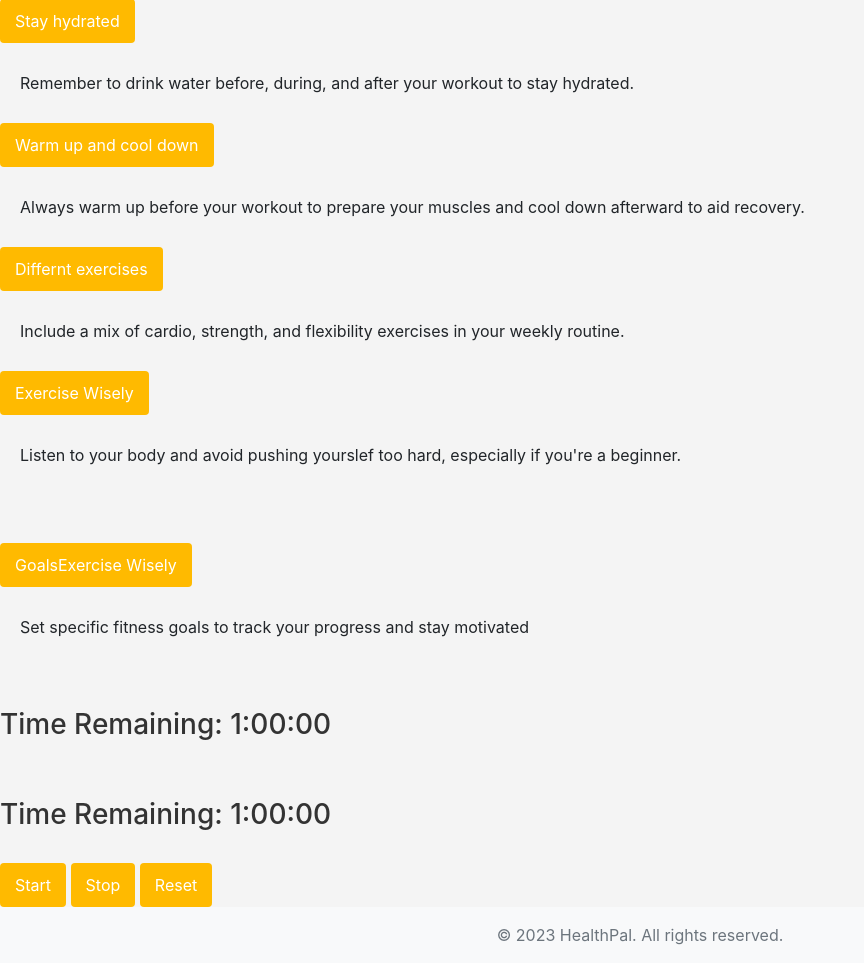
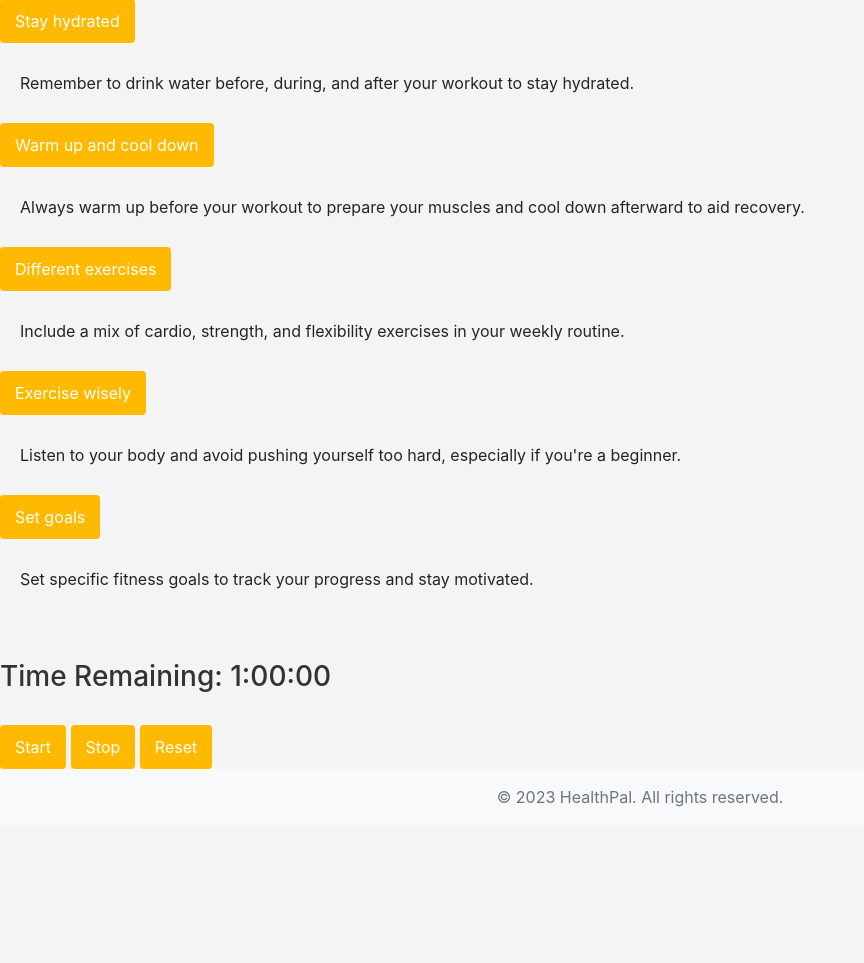
Before and after one commit to Cassdaspella/MyHealthPal, a Flask app: page /exercise in a window 1280 px wide. Shown: the part 2792-3755 px from the top of the page, without its empty margins (0-864 px from the left). After the commit the page ends 3599 px from the top, so only its background shows below. Run offline with Flask 3, Linux system fonts and the light colour scheme; some libraries are stand-ins or nearby versions.

Commit message:
Update exercise.html

```diff
--- a/templates/exercise.html
+++ b/templates/exercise.html
@@ -12,6 +12,8 @@
     <h4>Running</h4>
     <p>Duration: 30-60 minutes</p>
     <p>Description: Running is a fantastic way to boost your cardiovascular fitness. It can be done outdoors or on a treadmill.</p>
+
+
 
     <!-- Add input fields for exercise duration and a checkbox to mark completion -->
     <div class="form-group">
@@ -106,7 +108,6 @@
     <!-- Repeat the above pattern for other flexibility and mobility exercises -->
 
 </div>
-
 <div class="exercise-tips mt-4">
     <h2>Exercise Tips</h2>
 
@@ -121,22 +122,23 @@
             <p>Always warm up before your workout to prepare your muscles and cool down afterward to aid recovery.</p>
         </div>
 
-        <button class="accordion-btn" onclick="toggleAccordion('tip3')">Differnt exercises</button>
-        <div id="tip2" class="accordion-content">
+        <button class="accordion-btn" onclick="toggleAccordion('tip3')">Different exercises</button>
+        <div id="tip3" class="accordion-content">
             <p>Include a mix of cardio, strength, and flexibility exercises in your weekly routine.</p>
         </div>
 
-        <button class="accordion-btn" onclick="toggleAccordion('tip4')"> Exercise Wisely</button>
-        <div id="tip2" class="accordion-content">
-            <p>Listen to your body and avoid pushing yourslef too hard, especially if you're a beginner.<p>
+        <button class="accordion-btn" onclick="toggleAccordion('tip4')">Exercise wisely</button>
+        <div id="tip4" class="accordion-content">
+            <p>Listen to your body and avoid pushing yourself too hard, especially if you're a beginner.</p>
         </div>
 
-        <button class="accordion-btn" onclick="toggleAccordion('tip5')"> GoalsExercise Wisely</button>
-        <div id="tip2" class="accordion-content">
-            <p>Set specific fitness goals to track your progress and stay motivated</p>
+        <button class="accordion-btn" onclick="toggleAccordion('tip5')">Set goals</button>
+        <div id="tip5" class="accordion-content">
+            <p>Set specific fitness goals to track your progress and stay motivated.</p>
+        </div>
+    </div>
 </div>
 
-    </div>
 <script>
     function toggleAccordion(tipId) {
         var tipContent = document.getElementById(tipId);
@@ -149,11 +151,6 @@
         }
     }
 </script>
-</div>
-
-<div id="countdown" class="mt-4">
-    <h3>Time Remaining: <span id="timer">1:00:00</span></h3>
-</div>
 
 <div id="countdown" class="mt-4">
     <h3>Time Remaining: <span id="timer">1:00:00</span></h3>
@@ -211,4 +208,7 @@
 </script>
 </div>
 
+
+
+
 {% endblock %}
```
Lines whose indentation alone changed are shown as unchanged.
